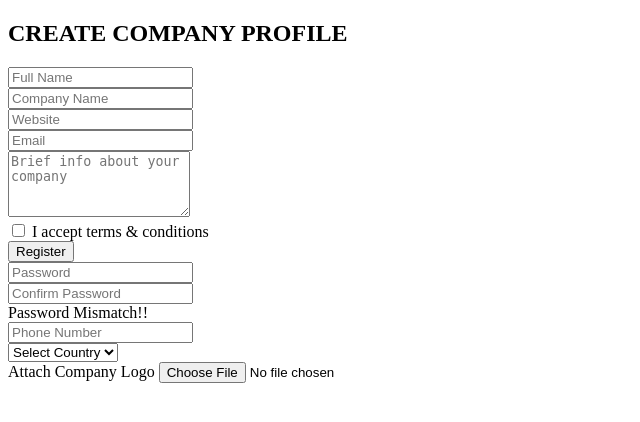
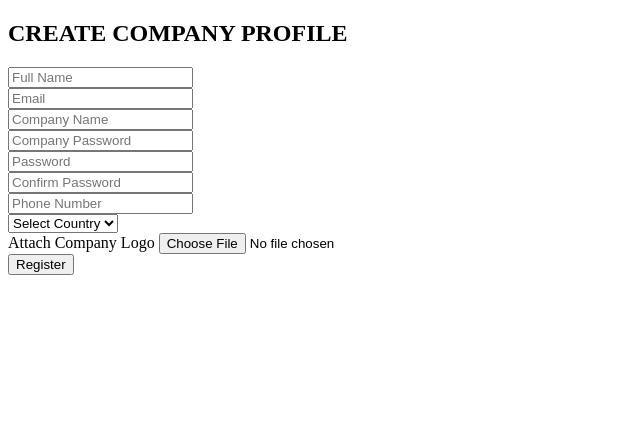
Before and after one commit to JacobCosgrove/ROCA.sa-Website, a PHP site: page /register-company.php in a window 1280 px wide. Shown: the part 70-492 px from the top of the page, without its empty margins (0-640 px from the left). Run offline with PHP 8.4, Linux system fonts and the light colour scheme; data that the repository does not hold is empty.

Commit message:
edit company/recruiter login
commented some stuff out, moved some stuff around, the usual

```diff
--- a/4330v3/register-company.php
+++ b/4330v3/register-company.php
@@ -72,23 +72,23 @@
                 <input class="form-control input-lg" type="text" name="name" placeholder="Full Name" required>
               </div>
               <div class="form-group">
+                <input class="form-control input-lg" type="text" name="email" placeholder="Email" required>
+              </div>
+              <div class="form-group">
                 <input class="form-control input-lg" type="text" name="companyname" placeholder="Company Name" required>
               </div>
               <div class="form-group">
+                <input class="form-control input-lg" type="text" name="companypassword" placeholder="Company Password" required>
+              </div>
+              <!-- <div class="form-group">
                 <input class="form-control input-lg" type="text" name="website" placeholder="Website">
-              </div>
-              <div class="form-group">
-                <input class="form-control input-lg" type="text" name="email" placeholder="Email" required>
-              </div>
-              <div class="form-group">
+              </div> -->
+              <!-- <div class="form-group">
                 <textarea class="form-control input-lg" rows="4" name="aboutme" placeholder="Brief info about your company"></textarea>
-              </div>
-              <div class="form-group checkbox">
+              </div> -->
+              <!-- <div class="form-group checkbox">
                 <label><input type="checkbox" required> I accept terms & conditions</label>
-              </div>
-              <div class="form-group">
-                <button type="submit" class="btn btn-flat btn-success">Register</button>
-              </div>
+              </div> -->
               <?php
               //If Company already registered with this email then show error message.
               if(isset($_SESSION['registerError'])) {
@@ -116,9 +116,9 @@
               <div class="form-group">
                 <input class="form-control input-lg" type="password" name="cpassword" placeholder="Confirm Password" required>
               </div>
-               <div id="passwordError" class="btn btn-flat btn-danger hide-me" >
+               <!-- <div id="passwordError" class="btn btn-flat btn-danger hide-me" >
                     Password Mismatch!!
-                  </div>
+               </div> -->
               <div class="form-group">
                 <input class="form-control input-lg" type="text" name="contactno" placeholder="Phone Number" minlength="10" maxlength="10" autocomplete="off" onkeypress="return validatePhone(event);" required>
               </div>
@@ -151,6 +151,9 @@
               <div class="form-group">
                 <label>Attach Company Logo</label>
                 <input type="file" name="image" class="form-control input-lg" required>
+              </div>
+              <div class="form-group">
+                <button type="submit" class="btn btn-flat btn-success">Register</button>
               </div>
             </div>
           </form>
```
